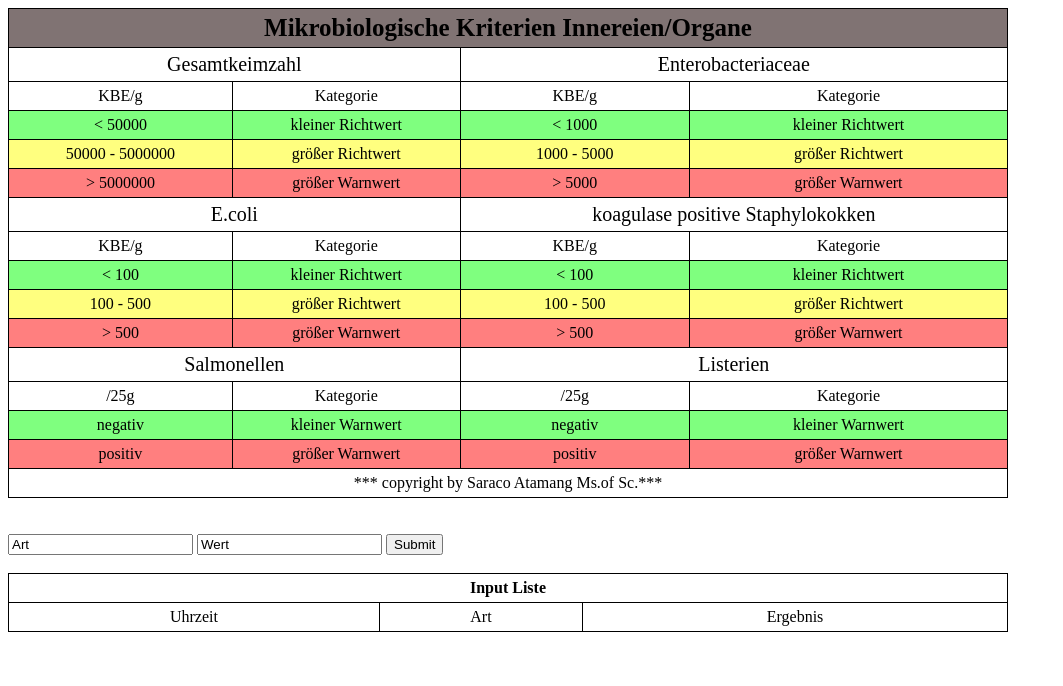
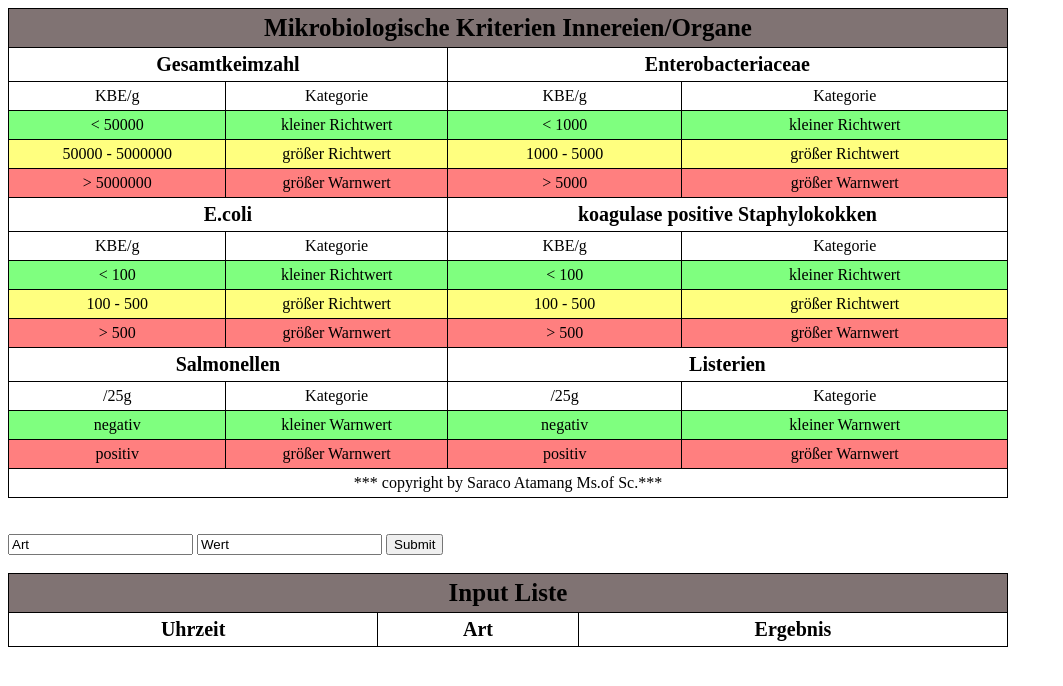
Before and after one commit to Austriana/table, a plain HTML site: page index.html in a window 1280 px wide. Shown: the whole page, without its empty margins (0-1063 px from the left). Drawn offline with Linux system fonts and the light colour scheme.

Commit message:
list style changes

```diff
--- a/index.html
+++ b/index.html
@@ -122,9 +122,13 @@
         <button onclick="farbe()" type="button" id="farbe">Submit</button>
         <br><br>
         <table>
-            <thead><th colspan="4" >Input Liste</th></thead>
+            <thead >
+                <tr id="inputHeaderOne">
+                    <td colspan="4" >Input Liste</td>
+                </tr>
+            </thead>
             <tbody id="inputList">
-                <tr>
+                <tr id="inputHeaderTwo">
                     <td>Uhrzeit</td>
                     <td>Art</td>
                     <td>Ergebnis</td>
--- a/style.css
+++ b/style.css
@@ -9,12 +9,14 @@ table, th, td {
     text-align: center;
     padding: 5px;
 }
-.headerOne {
+.headerOne, #inputHeaderOne {
     background-color: rgb(128, 115, 115);
     font-size: 25px;
+    font-weight: bold;
 }
-.headerTwo {
+.headerTwo, #inputHeaderTwo {
     font-size: 20px;
+    font-weight: bold;
 }
 .gruen{
     background-color: rgba(0, 255, 0, 0.5);
```
